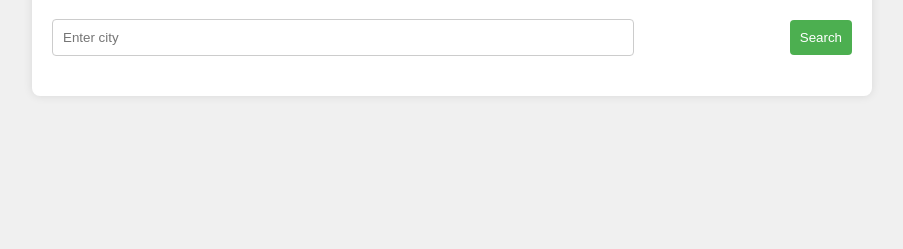
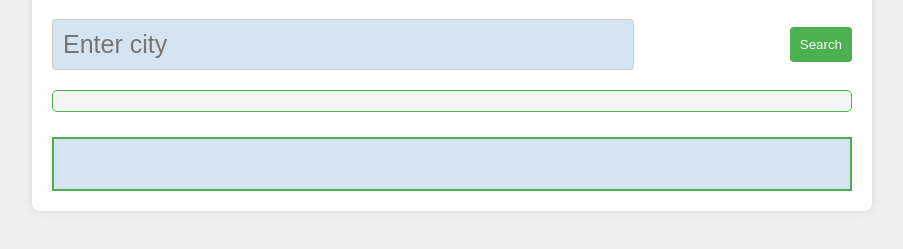
Before and after one commit to stever001/weather-dash, a plain HTML site: page index.html in a window 1280 px wide. Shown: the part 101-350 px from the top of the page, without its empty margins (188-1091 px from the left). Drawn offline with Linux system fonts and the light colour scheme.

Commit message:
updated styling in CSS

```diff
--- a/assets/css/style.css
+++ b/assets/css/style.css
@@ -18,6 +18,8 @@ body {
     display: flex;
     justify-content: space-between;
     align-items: center;
+
+
 }
 
 #search-bar {
@@ -26,6 +28,8 @@ body {
     border: 1px solid #ccc;
     border-radius: 4px;
     margin-right: 10px;
+    font-size: 25px;
+    background-color: #d4e5f1;
 }
 
 #search-btn {
@@ -39,14 +43,26 @@ body {
 
 #recent-searches {
     margin-top: 20px;
+    border: solid #4caf50 1px;
+    border-radius: 5px;
+    padding: 10px;
+    background-color: #f5f5f5;
 }
 
+#current-weather-card-container {
+
+border: solid #4caf50 2px;
+margin-top: 25px;
+padding: 25px;
+background-color: #d4e5f1;
+
+}
 .weather-card {
     display: flex;
     flex-direction: column;
     align-items: center;
     background-color: #f5f5f5;
-    border: 1px solid #ddd;
+    border: 1px solid #4caf50;
     border-radius: 8px;
     padding: 15px;
     margin: 10px;
```
